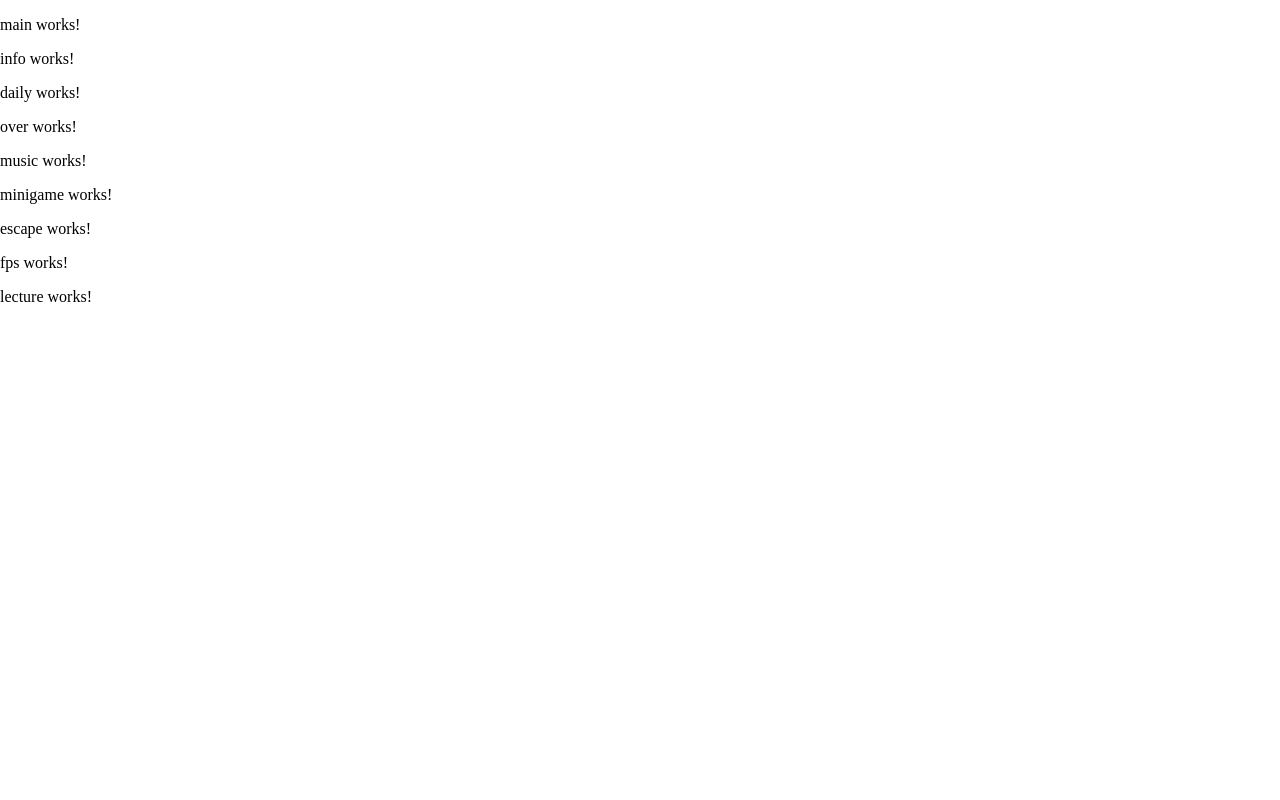
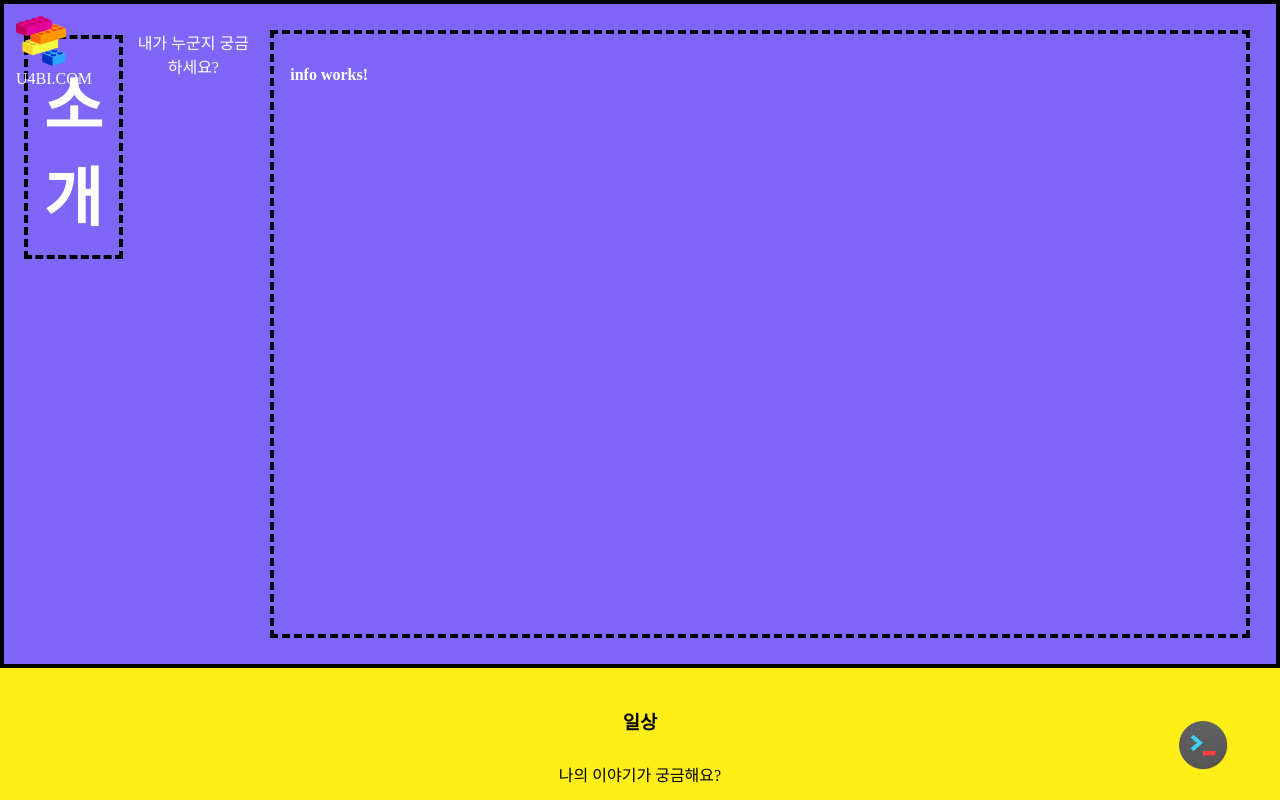
Before and after one commit to u4bi-dev/u4bi-dev, an Angular app: page / in a window 1280 px wide. Built offline with nearby package versions, Linux system fonts and the light colour scheme.

Commit message:
cipher module init main view render css

```diff
--- a/src/app/app.module.ts
+++ b/src/app/app.module.ts
@@ -15,6 +15,7 @@ import { LectureComponent } from './lecture/lecture.component';
 
 import { AppRoutingModule } from './app-routing/app-routing.module';
 import { MainComponent } from './main/main.component';
+import { CipherComponent } from './cipher/cipher.component';
 
 @NgModule({
   declarations: [
@@ -27,7 +28,8 @@ import { MainComponent } from './main/main.component';
     EscapeComponent,
     FpsComponent,
     LectureComponent,
-    MainComponent
+    MainComponent,
+    CipherComponent
   ],
   imports: [
     BrowserModule,
--- /dev/null
+++ b/src/app/cipher/cipher.component.html
@@ -0,0 +1,3 @@
+<p>
+  cipher works!
+</p>
--- /dev/null
+++ b/src/app/cipher/cipher.component.ts
@@ -0,0 +1,15 @@
+import { Component, OnInit } from '@angular/core';
+
+@Component({
+  selector: 'app-cipher',
+  templateUrl: './cipher.component.html',
+  styleUrls: ['./cipher.component.css']
+})
+export class CipherComponent implements OnInit {
+
+  constructor() { }
+
+  ngOnInit() {
+  }
+
+}
--- a/src/app/main/main.component.html
+++ b/src/app/main/main.component.html
@@ -1,9 +1,82 @@
-<p> main works!</p>
-<app-info></app-info>
-<app-daily></app-daily>
-<app-over></app-over>
-<app-music></app-music>
-<app-minigame></app-minigame>
-<app-escape></app-escape>
-<app-fps></app-fps>
-<app-lecture></app-lecture>
+
+  <div id="top">
+    <div id="content" class="container-1">
+      <div class="box-pupple">
+        <h1><div>소개</div></h1>
+          <p>내가 누군지 궁금하세요?</p>
+          <div class="box-hover-on"><app-info></app-info></div>
+      </div>
+
+      <div class="box-yellow">
+        <h3><div>일상</div></h3>
+        <p>나의 이야기가 궁금해요?</p>
+        <div class="box-hover-on"><app-daily></app-daily></div>
+      </div>
+
+      <div class="box-orenge">
+        <h3><div>전적</div></h3>
+        <p>오버워치 전적을 쉽게 조회해요.</p>
+        <div class="box-hover-on"><app-over></app-over></div>
+      </div>
+
+      <div class="box-white">
+        <h3><div>음악</div></h3>
+        <p>음악만이 나라에서 허락한 유일한 마약</p>
+        <div class="box-hover-on"><app-music></app-music></div>
+      </div>
+
+      <div class="box-green">
+        <h3><div>게임</div></h3>
+        <p>저는 게임 만드는걸 좋아해요</p>
+        <div class="box-hover-on"><app-minigame></app-minigame></div>
+      </div>
+
+      <div class="box-pupple">
+        <h3><div>탈출</div></h3>
+        <p>두뇌 풀가동! 방에서 탈출해봐요</p>
+        <div class="box-hover-on"><app-escape></app-escape></div>
+      </div>
+
+      <div class="box-white">
+        <h3><div>샷감</div></h3>
+        <p>총게임을 매우 좋아해서 예전부터 만들어보고 싶었어요</p>
+        <div class="box-hover-on"><app-fps></app-fps></div>
+      </div>
+
+      <div class="box-blue">
+        <h3><div>암호</div></h3>
+        <p>당신의 소중한 이야기를 암호로 남겨 전달하세요</p>
+        <div class="box-hover-on"><app-cipher></app-cipher></div>
+      </div>
+
+      <div class="box-jamong">
+        <h3><div>강좌</div></h3>
+        <p>강의는 잘 못하지만 그래도 아는걸 남에게 베푸는걸 매우 좋아해요</p>
+        <div class="box-hover-on"><app-lecture></app-lecture></div>
+      </div>
+    </div>
+
+    <div id="main">
+      <img style="width:50px; height:50px;" src="images/block.png"><br>U4BI.COM
+      <div class="main-nav-bar">
+        <h4>
+          <p id="info" onclick="scroll(0)">소개</p>
+          <p id="daily" onclick="scroll(200)">일상이야기</p>
+          <p id="over" onclick="scroll(400)">오버워치 전적조회</p>
+          <p id="music" onclick="scroll(552)">코딩용음악</p>
+          <p id="game" onclick="scroll(732)">미니게임</p>
+          <p id="escape" onclick="scroll(300)">밀실탈출</p>
+          <p id="fps" onclick="scroll(480)">FPS샷감연습</p>
+          <p id="password" onclick="scroll(660)">암호</p>
+          <p id="tech" onclick="scroll(850)">동영상강좌</p>
+        </h4>
+      </div>
+    </div>
+    <div id="dos" onclick="dosFocus()">
+      <div id="dos-text">test</div>
+      <div id="dos-send"><span>u4bi@localhost / $</span> <input id="dos-input" type="text"></div>
+    </div>
+    <div id="terminal">
+      <img style="width:50px; height:50px; cursor: pointer;" src="images/Terminal.png" onclick="terminel()">
+    </div>
+  </div>
```
Also changed, not shown: src/app/cipher/cipher.component.css (added), 1 other file (tests, documents, lock files or other folders).
